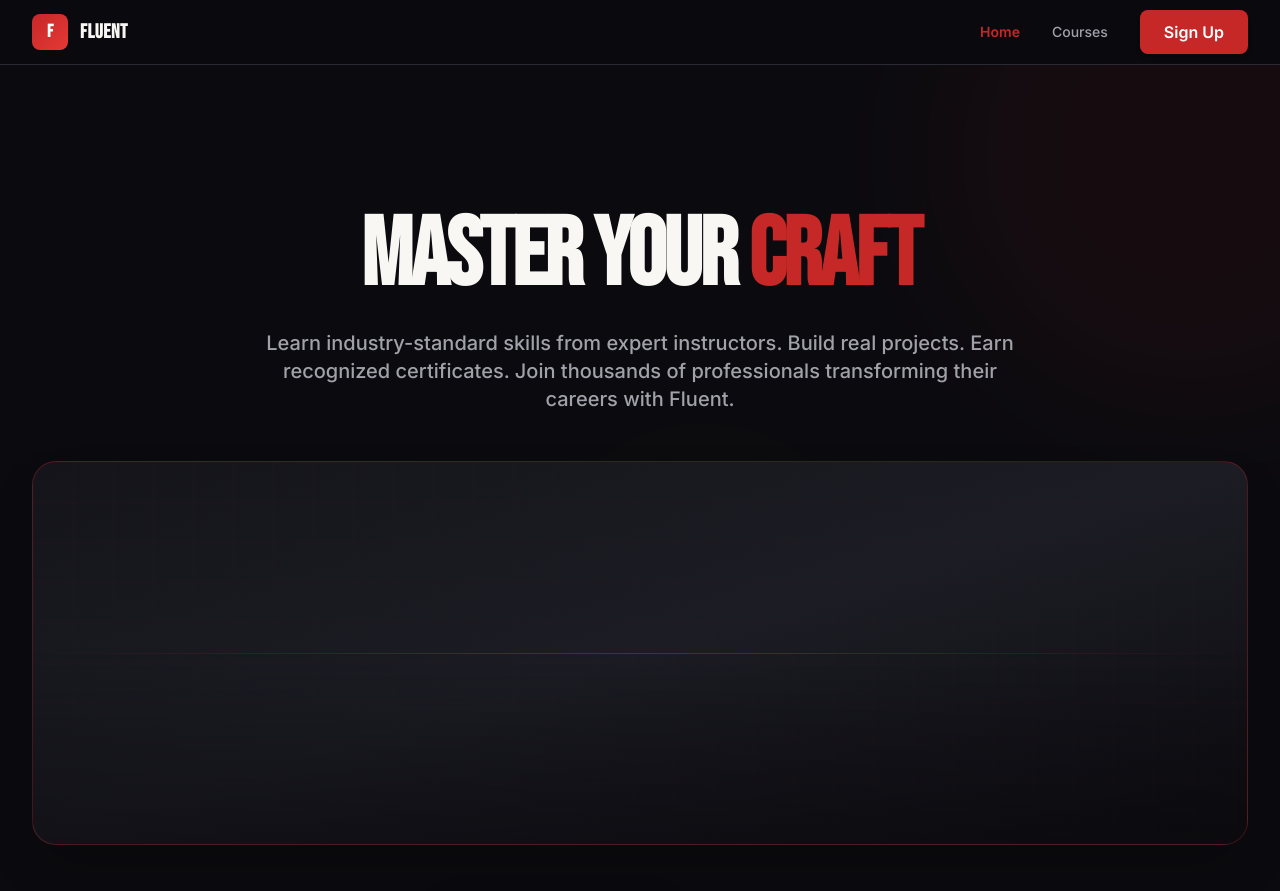
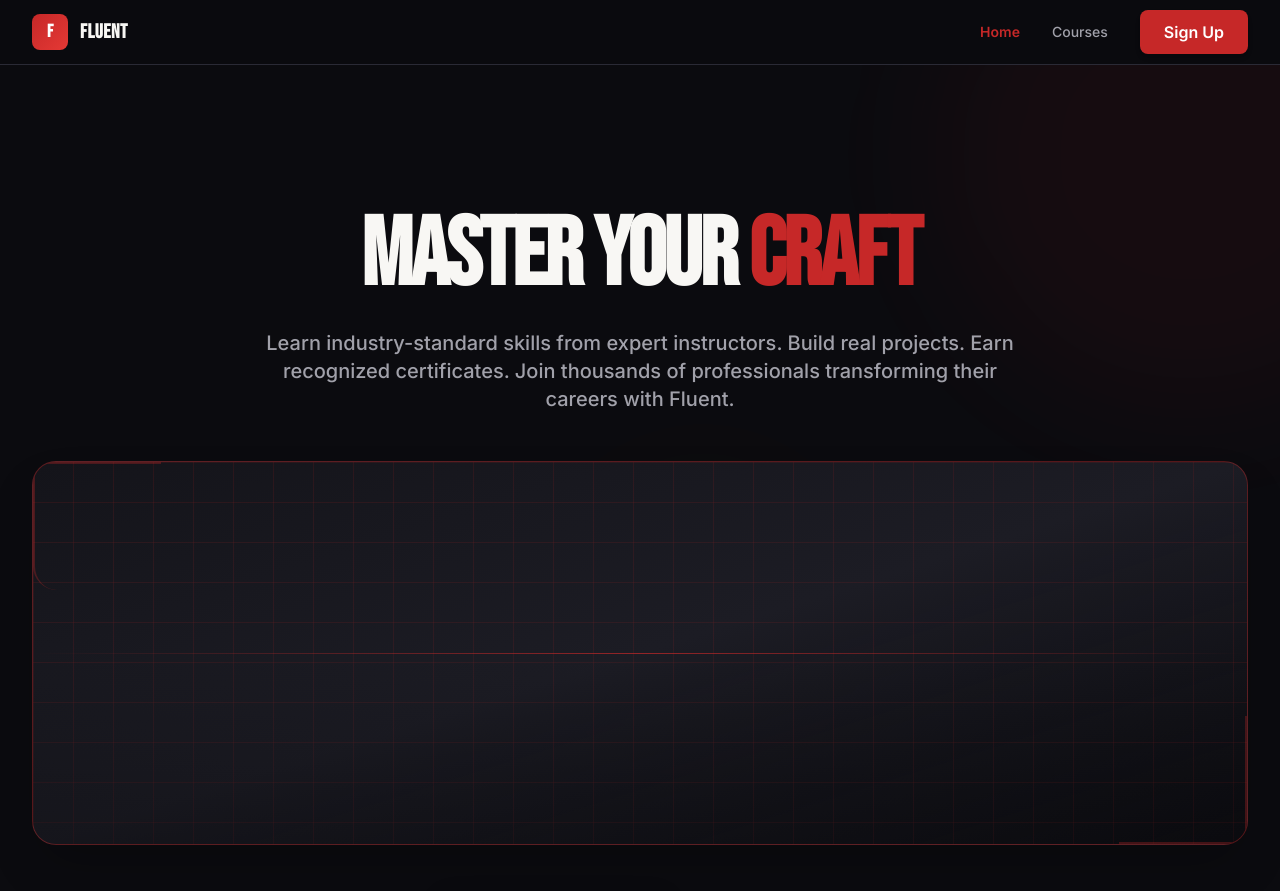
Before and after one commit to edyeluandrew/task3-round1, a React (Vite) app: page / in a window 1280 px wide. Shown: the top 891 px of the page. Built offline with nearby package versions, Linux system fonts and the light colour scheme.

Commit message:
fix: enhance hero grid visibility - increase opacity and stroke width

```diff
--- a/src/components/Hero.jsx
+++ b/src/components/Hero.jsx
@@ -25,24 +25,28 @@ export default function Hero() {
 
         {/* Hero Visual Block */}
         <div className="my-12 animate-fade-in" style={{ animationDelay: '0.3s' }}>
-          <div className="relative h-96 rounded-3xl overflow-hidden border border-primary-base/30 shadow-2xl bg-gradient-to-br from-dark-surface via-dark-card to-dark-bg">
+          <div className="relative h-96 rounded-3xl overflow-hidden border border-primary-base/40 shadow-2xl bg-gradient-to-br from-dark-surface via-dark-card to-dark-bg/50">
             {/* Animated grid background */}
-            <div className="absolute inset-0 opacity-20">
+            <div className="absolute inset-0 opacity-40">
               <svg className="w-full h-full" preserveAspectRatio="none">
                 <defs>
                   <pattern id="grid" width="40" height="40" patternUnits="userSpaceOnUse">
-                    <path d="M 40 0 L 0 0 0 40" fill="none" stroke="currentColor" strokeWidth="0.5" className="text-primary-base" />
+                    <path d="M 40 0 L 0 0 0 40" fill="none" stroke="currentColor" strokeWidth="1" className="text-primary-base/60" />
                   </pattern>
                 </defs>
-                <rect width="100%" height="100%" fill="url(#grid)" className="animate-pulse" />
+                <rect width="100%" height="100%" fill="url(#grid)" />
               </svg>
             </div>
 
             {/* Gradient overlay */}
-            <div className="absolute inset-0 bg-gradient-to-t from-dark-bg/60 via-transparent to-transparent"></div>
+            <div className="absolute inset-0 bg-gradient-to-t from-dark-bg/40 via-transparent to-transparent"></div>
 
             {/* Centered accent line */}
-            <div className="absolute top-1/2 left-0 right-0 h-px bg-gradient-to-r from-transparent via-primary-base to-transparent opacity-50"></div>
+            <div className="absolute top-1/2 left-0 right-0 h-px bg-gradient-to-r from-transparent via-primary-base/70 to-transparent"></div>
+
+            {/* Corner accents */}
+            <div className="absolute top-0 left-0 w-32 h-32 border-l-2 border-t-2 border-primary-base/30 rounded-bl-3xl"></div>
+            <div className="absolute bottom-0 right-0 w-32 h-32 border-r-2 border-b-2 border-primary-base/30 rounded-tl-3xl"></div>
           </div>
         </div>
 
```
